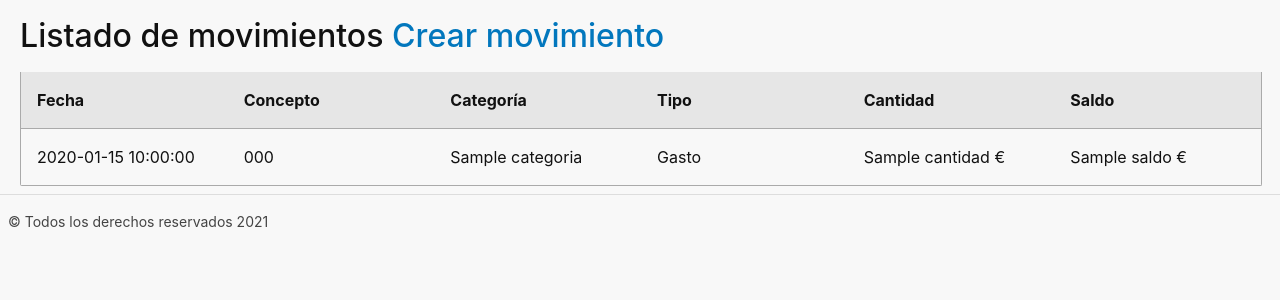
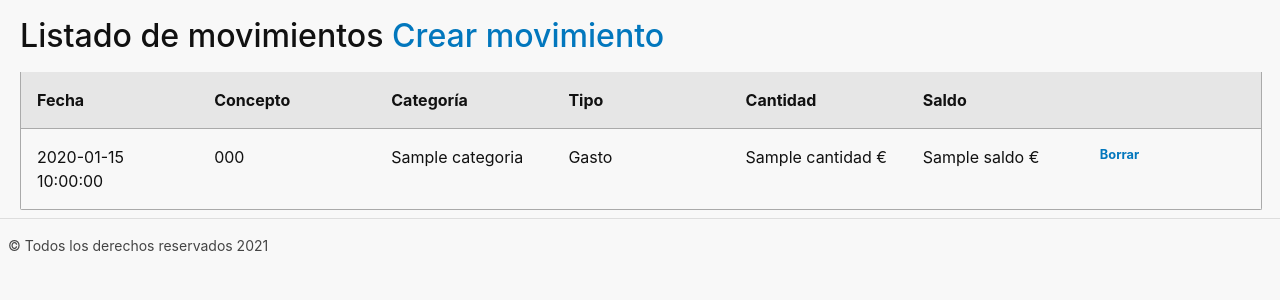
Before and after one commit to pigmonchu/kakebo_web_bz7, a Flask app: template kakebo/templates/movimientos.html in a window 1280 px wide. Shown: the part 56-356 px from the top of the page. Run offline with Flask 2, Linux system fonts and the light colour scheme; the template is opened without the code that fills it: most values are stand-ins (such as "Sample title", 1, 10 or a date in 2020); parts of the project's set-up code (start-up, migrations or seed data) failed here and were passed over.

Commit message:
Inicio modificar

```diff
--- a/kakebo/static/css/styles.css
+++ b/kakebo/static/css/styles.css
@@ -17,8 +17,14 @@
  background-color: floralwhite;
 }
 
-.popup > p {
+.popup p {
     font-size: 1.2em;
     text-align: center;
     color: darkred;
 }
+
+.btn {
+    font-size: 0.8em;
+    font-weight: bold;
+    color: darkred;
+}
--- a/kakebo/templates/movimientos.html
+++ b/kakebo/templates/movimientos.html
@@ -12,6 +12,7 @@
             <th>Tipo</th>
             <th>Cantidad</th>
             <th>Saldo</th>
+            <th></th>
         </tr>
         {% for movimiento in datos %}
         <tr>
@@ -26,6 +27,9 @@
             </td>
             <td>{{ movimiento.cantidad }} €</td>
             <td>{{ movimiento.saldo }} €</td>
+            <td class="btn">
+                <a href="/borrar/{{ movimiento.id }}">Borrar</a>
+            </td>
         </tr>
         {% endfor %}
     </table>
--- a/kakebo/views.py
+++ b/kakebo/views.py
@@ -62,7 +62,7 @@ def nuevo():
     else:
 
         if formulario.validate():
-            query = "INSERT INTO movimientos VALUES (fecha, concepto, categoria, esGasto, cantidad) (?, ?, ?, ?, ?)"
+            query = "INSERT INTO movimientos (fecha, concepto, categoria, esGasto, cantidad) VALUES (?, ?, ?, ?, ?)"
             try:
                 modificaTablaSQL(query, [formulario.fecha.data, formulario.concepto.data, formulario.categoria.data,
                                 formulario.esGasto.data, formulario.cantidad.data])
@@ -70,7 +70,6 @@ def nuevo():
             except sqlite3.Error as el_error:
                 print("Error en SQL INSERT", el_error)
                 flash("Se ha producido un error en la base de datos. Pruebe en unos minutos")
-                flash("Otro mensaje")
                 return render_template('alta.html', form=formulario)
 
             return redirect(url_for("index"))
@@ -78,3 +77,8 @@ def nuevo():
             #Redirect a la ruta /
         else:
             return render_template('alta.html', form = formulario)
+
+
+@app.route('/borrar/<int:id>', methods=['GET', 'POST'])
+def borrar(id):
+    return render_template('borrar.html', identificador = id)
```
Also changed, not shown: kakebo/templates/borrar.html (added, +7 -0 lines).
